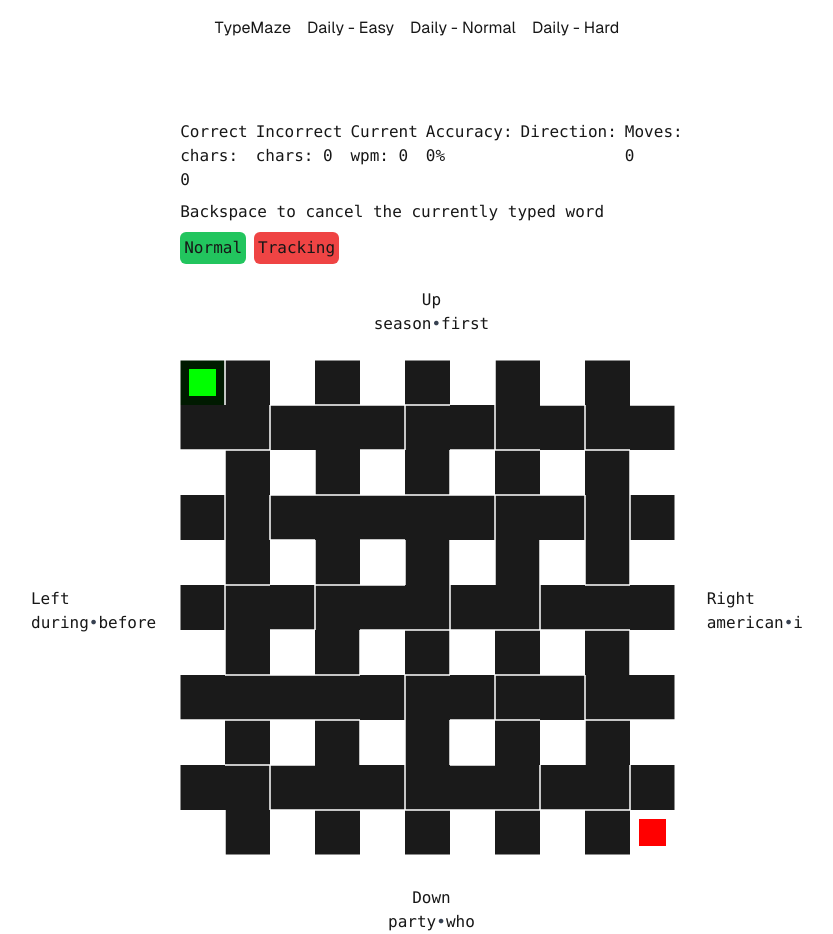
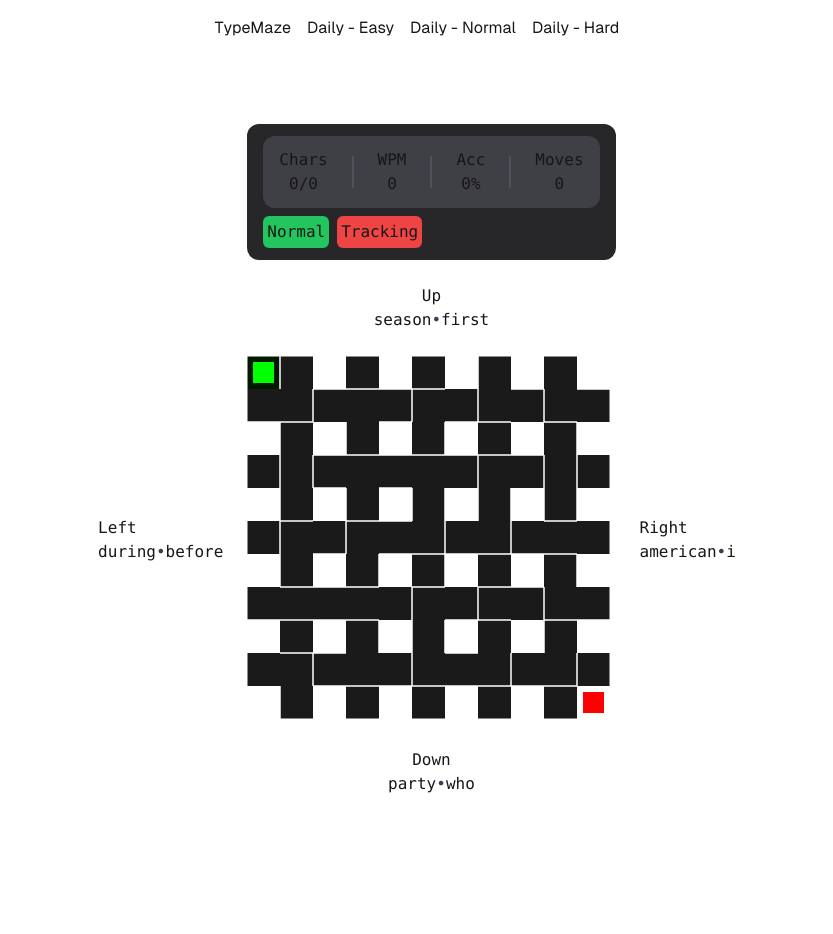
Before and after one commit to ThugRaven/type-maze, a Next.js app: page / in a window 1280 px wide. Shown: the whole page, without its empty margins (223-1056 px from the left). After the commit the page ends 800 px from the top, so only its background shows below. Built offline with nearby package versions, Linux system fonts and the light colour scheme.

Commit message:
feat: update stats panel styles

```diff
--- a/components/TypingController/TypingController.tsx
+++ b/components/TypingController/TypingController.tsx
@@ -188,16 +188,41 @@ export default function TypingController({
 
 	return (
 		<div className="grid grid-cols-[auto_0.5fr_auto] grid-rows-[auto_auto_0.5fr_auto] gap-6 items-center justify-items-center">
-			<div className="col-start-2 flex flex-col gap-2">
-				<div className="flex gap-2">
-					<div>Correct chars: {totalCorrectChars}</div>
-					<div>Incorrect chars: {totalIncorrectChars}</div>
-					<div>Current wpm: {Math.round(wpm)}</div>
-					<div>Accuracy: {Math.round(totalAccuracy * 100)}%</div>
-					<div>Direction: {currentDirection}</div>
-					<div>Moves: {moves}</div>
+			<div className="col-start-2 flex flex-col gap-2 bg-zinc-800 rounded-xl px-4 py-3">
+				<div className="flex justify-between gap-6 bg-zinc-700 rounded-xl px-4 py-3">
+					<div className="flex flex-col justify-between items-center">
+						<div>Chars</div>
+						<div>
+							<span title={`${totalCorrectChars} correct characters`}>
+								{totalCorrectChars}
+							</span>
+							/
+							<span title={`${totalCorrectChars} incorrect characters`}>
+								{totalIncorrectChars}
+							</span>
+						</div>
+					</div>
+					<div className="flex w-0.5 bg-zinc-600 rounded-full flex-shrink-0 my-2"></div>
+					<div className="flex flex-col justify-between items-center">
+						<div>WPM</div>
+						<div title={`${Math.round(wpm * 100) / 100} Words Per Minute`}>
+							{Math.round(wpm)}
+						</div>
+					</div>
+					<div className="flex w-0.5 bg-zinc-600 rounded-full flex-shrink-0 my-2"></div>
+					<div className="flex flex-col justify-between items-center">
+						<div>Acc</div>
+						<div title={`${Math.round(totalAccuracy * 100)}% accuracy`}>
+							{Math.round(totalAccuracy * 100)}%
+						</div>
+					</div>
+					<div className="flex w-0.5 bg-zinc-600 rounded-full flex-shrink-0 my-2"></div>
+					<div className="flex flex-col justify-between items-center">
+						<div>Moves</div>
+						<div>{moves}</div>
+					</div>
 				</div>
-				<div>Backspace to cancel the currently typed word</div>
+
 				<div className="flex gap-2">
 					<button
 						onClick={handleClickNormal}
```
